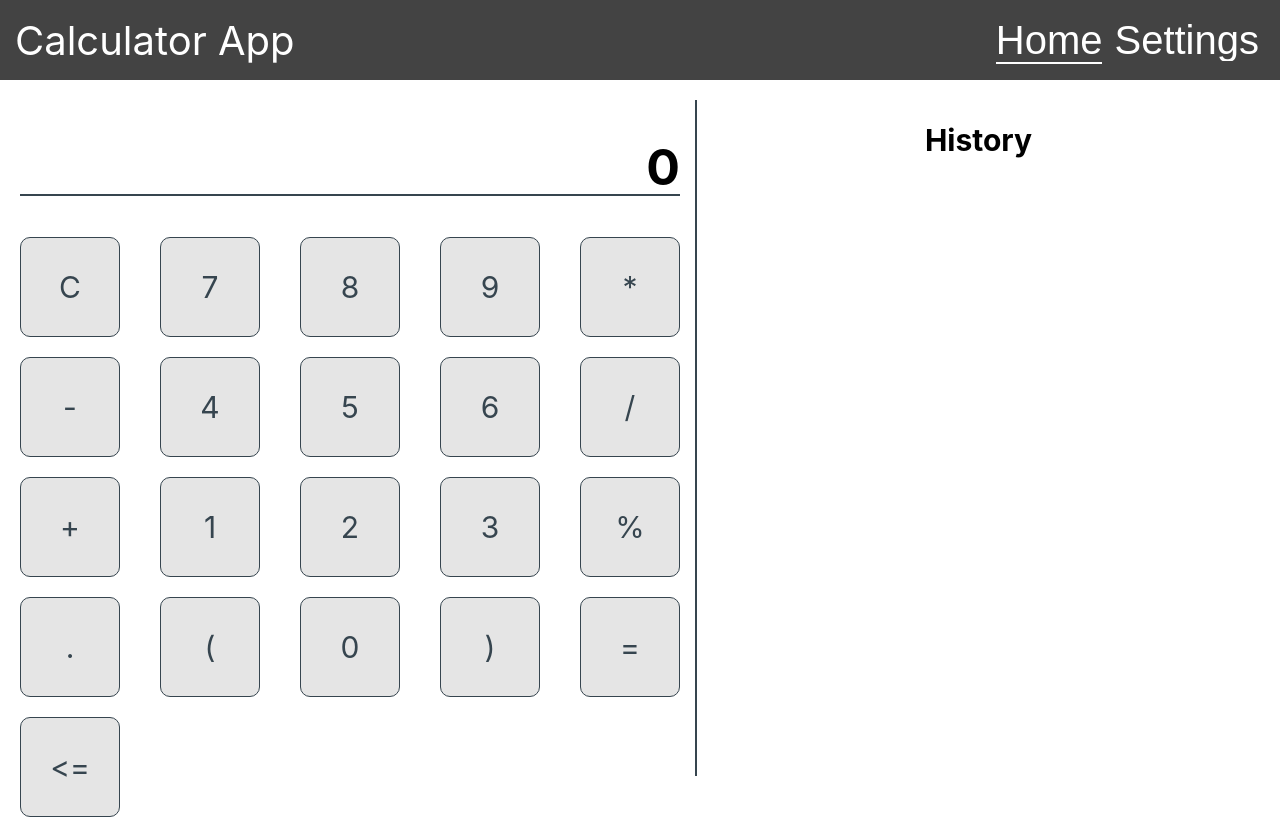
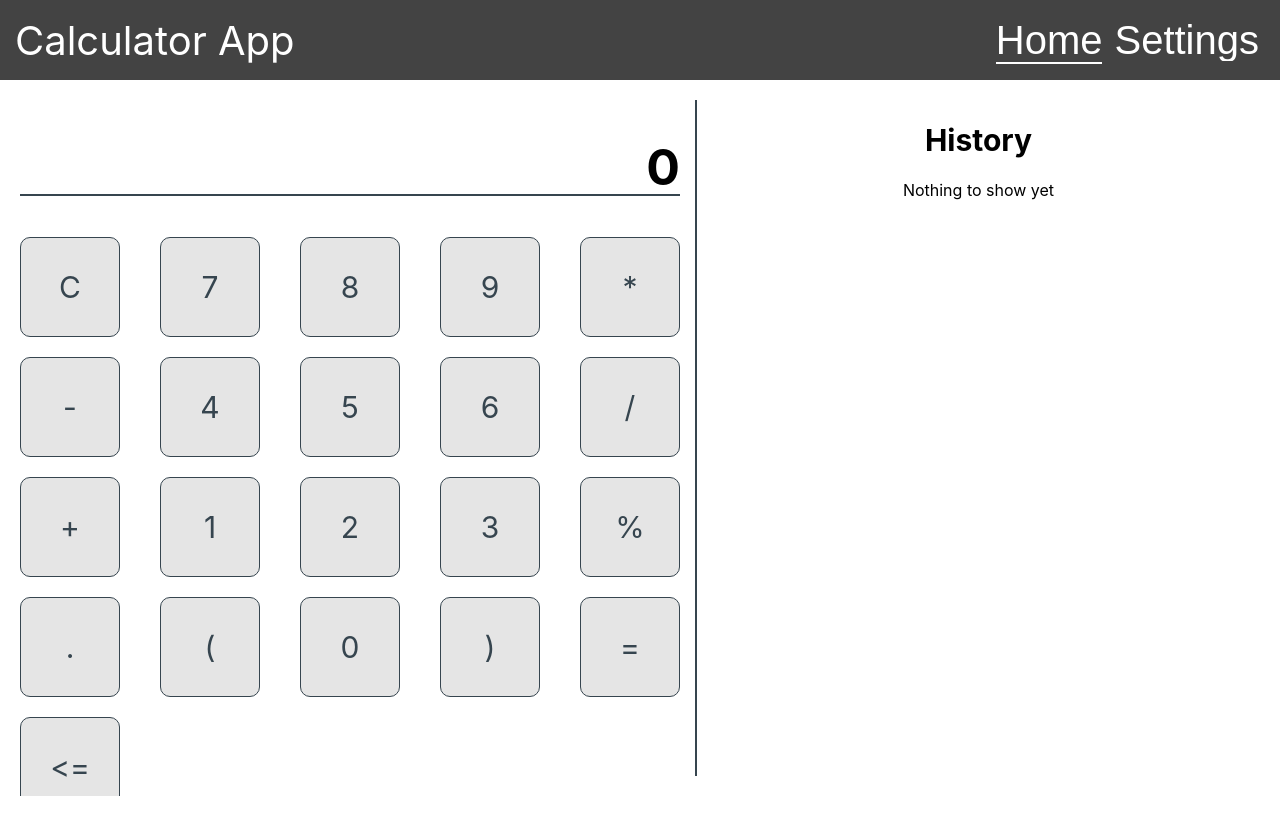
Before and after one commit to VladimirParmon/calculator, a React (Create React App) app: page /main in a window 1280 px wide. Built offline with nearby package versions, Linux system fonts and the light colour scheme.

Commit message:
add adaptive layout

```diff
--- a/src/components/header/component.ts
+++ b/src/components/header/component.ts
@@ -40,4 +40,10 @@ const HeaderButton = styled.button<{
     `}
 `;
 
-export { StyledHeader, Spacer, HeaderButton };
+const HeaderLogoSpan = styled.span`
+  @media screen and (max-width: ${(props) => props.theme.media.headerChange}) {
+    display: none;
+  }
+`;
+
+export { StyledHeader, Spacer, HeaderButton, HeaderLogoSpan };
--- a/src/components/header/header.tsx
+++ b/src/components/header/header.tsx
@@ -1,13 +1,13 @@
 import { RouterPaths } from 'constants/constants';
 import { Link, useLocation } from 'react-router-dom';
-import { StyledHeader, Spacer, HeaderButton } from './component';
+import { StyledHeader, Spacer, HeaderButton, HeaderLogoSpan } from './component';
 
 function Header() {
   let currentPage = useLocation().pathname.replace('/', '');
 
   return (
     <StyledHeader>
-      <span>Calculator App</span>
+      <HeaderLogoSpan>Calculator App</HeaderLogoSpan>
       <Spacer></Spacer>
       <div>
         <Link to={RouterPaths.MAIN}>
--- a/src/components/history/components.ts
+++ b/src/components/history/components.ts
@@ -7,13 +7,22 @@ const StyledHistoryHeading = styled.h2`
   color: ${(props) => props.theme.fontColor};
 `;
 
+const MessageOnEmpty = styled.span`
+  text-align: center;
+  color: ${(props) => props.theme.fontColor};
+`;
+
 const StyledHistoryContainer = styled.div`
   width: 100%;
-  height: 100%;
   display: flex;
   flex-direction: column;
   overflow-y: auto;
   border-left: 2px solid ${(props) => props.theme.accent};
+
+  @media screen and (max-width: ${(props) => props.theme.media.toColumn}) {
+    overflow-y: visible;
+    min-height: 500px;
+  }
 `;
 
 const StyledHistorySpan = styled.span`
@@ -23,4 +32,4 @@ const StyledHistorySpan = styled.span`
   color: ${(props) => props.theme.fontColor};
 `;
 
-export { StyledHistoryHeading, StyledHistoryContainer, StyledHistorySpan };
+export { StyledHistoryHeading, StyledHistoryContainer, StyledHistorySpan, MessageOnEmpty };
--- a/src/components/history/history.tsx
+++ b/src/components/history/history.tsx
@@ -1,15 +1,22 @@
 import { useSelector } from 'react-redux';
 import { RootState } from 'redux/store';
-import { StyledHistoryHeading, StyledHistoryContainer, StyledHistorySpan } from './components';
+import {
+  StyledHistoryHeading,
+  StyledHistoryContainer,
+  StyledHistorySpan,
+  MessageOnEmpty
+} from './components';
 
 export function HistoryComponent() {
   const history = useSelector((state: RootState) => state.history.value);
   return (
-    <StyledHistoryContainer>
+    <StyledHistoryContainer className="history">
       <StyledHistoryHeading>History</StyledHistoryHeading>
-      {history.map((line: string) => (
-        <StyledHistorySpan key={line}>{line}</StyledHistorySpan>
-      ))}
+      {history.length ? (
+        history.map((line: string) => <StyledHistorySpan key={line}>{line}</StyledHistorySpan>)
+      ) : (
+        <MessageOnEmpty>Nothing to show yet</MessageOnEmpty>
+      )}
     </StyledHistoryContainer>
   );
 }
--- a/src/components/numpadButton/components.ts
+++ b/src/components/numpadButton/components.ts
@@ -14,6 +14,11 @@ const StyledNumpadButton = styled.div`
   &:hover {
     filter: brightness(70%);
   }
+
+  @media screen and (max-width: ${(props) => props.theme.media.buttonsChange}) {
+    width: 15vw;
+    height: 15vw;
+  }
 `;
 
 const ButtonSpan = styled.span`
--- a/src/constants/constants.ts
+++ b/src/constants/constants.ts
@@ -9,18 +9,26 @@ export enum Themes {
   DARK = 'Dark theme'
 }
 
+const mediaThresholds = {
+  toColumn: '1200px',
+  buttonsChange: '700px',
+  headerChange: '600px'
+};
+
 export const lightTheme = {
   primary: '#ffffff',
   secondary: '#e5e5e5',
   accent: '#36454F',
-  fontColor: '#000000'
+  fontColor: '#000000',
+  media: mediaThresholds
 };
 
 export const darkTheme = {
   primary: '#808080',
   secondary: '#d3d3d3',
   accent: '#36454F',
-  fontColor: '#ffffff'
+  fontColor: '#ffffff',
+  media: mediaThresholds
 };
 
 export const buttons = [
--- a/src/containers/numpadComponent.tsx
+++ b/src/containers/numpadComponent.tsx
@@ -9,6 +9,14 @@ const GridContainer = styled.div`
   grid-row-gap: 20px;
   grid-column-gap: 40px;
   max-width: 800px;
+  justify-content: center;
+  justify-items: center;
+
+  @media screen and (max-width: ${(props) => props.theme.media.buttonsChange}) {
+    grid-row-gap: 5px;
+    grid-column-gap: 10px;
+    max-width: none;
+  }
 `;
 
 export function NumpadComponent(props: { handleClick: (value: string) => void }) {
--- a/src/layouts/index.ts
+++ b/src/layouts/index.ts
@@ -6,6 +6,12 @@ export const PageLayout = styled.div`
   margin: 0 auto;
   display: flex;
   padding: 20px;
+  overflow-x: hidden;
+  box-sizing: border-box;
   gap: 15px;
   background-color: ${(props) => props.theme.primary};
+
+  @media screen and (max-width: ${(props) => props.theme.media.toColumn}) {
+    flex-direction: column;
+  }
 `;
--- a/src/pages/mainPage.tsx
+++ b/src/pages/mainPage.tsx
@@ -57,7 +57,7 @@ export function MainPage() {
   }
 
   return (
-    <PageLayout>
+    <PageLayout className="layout">
       <div className="left">
         <DisplayComponent input={inputString} />
         <NumpadComponent handleClick={handleClick} />
```
